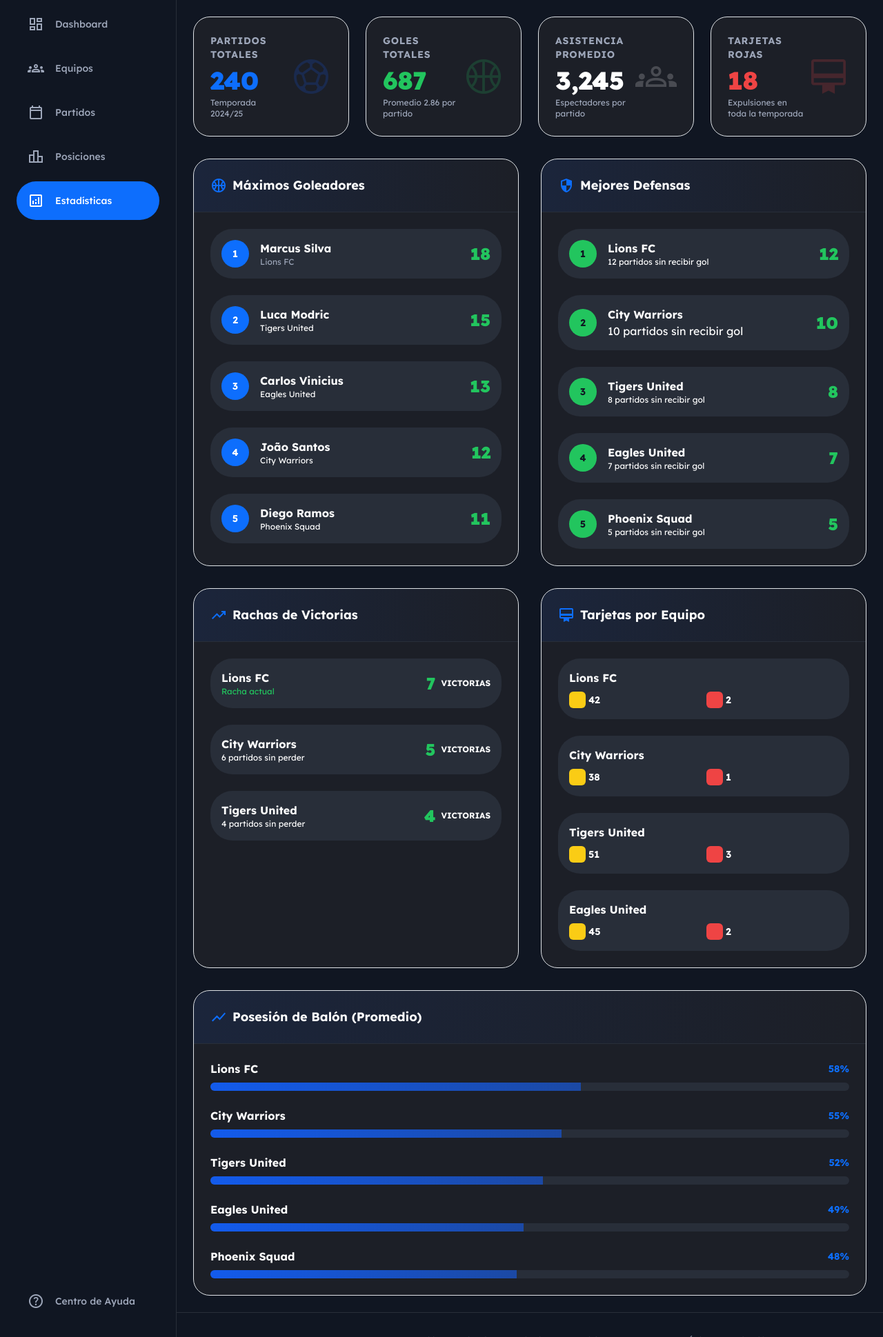
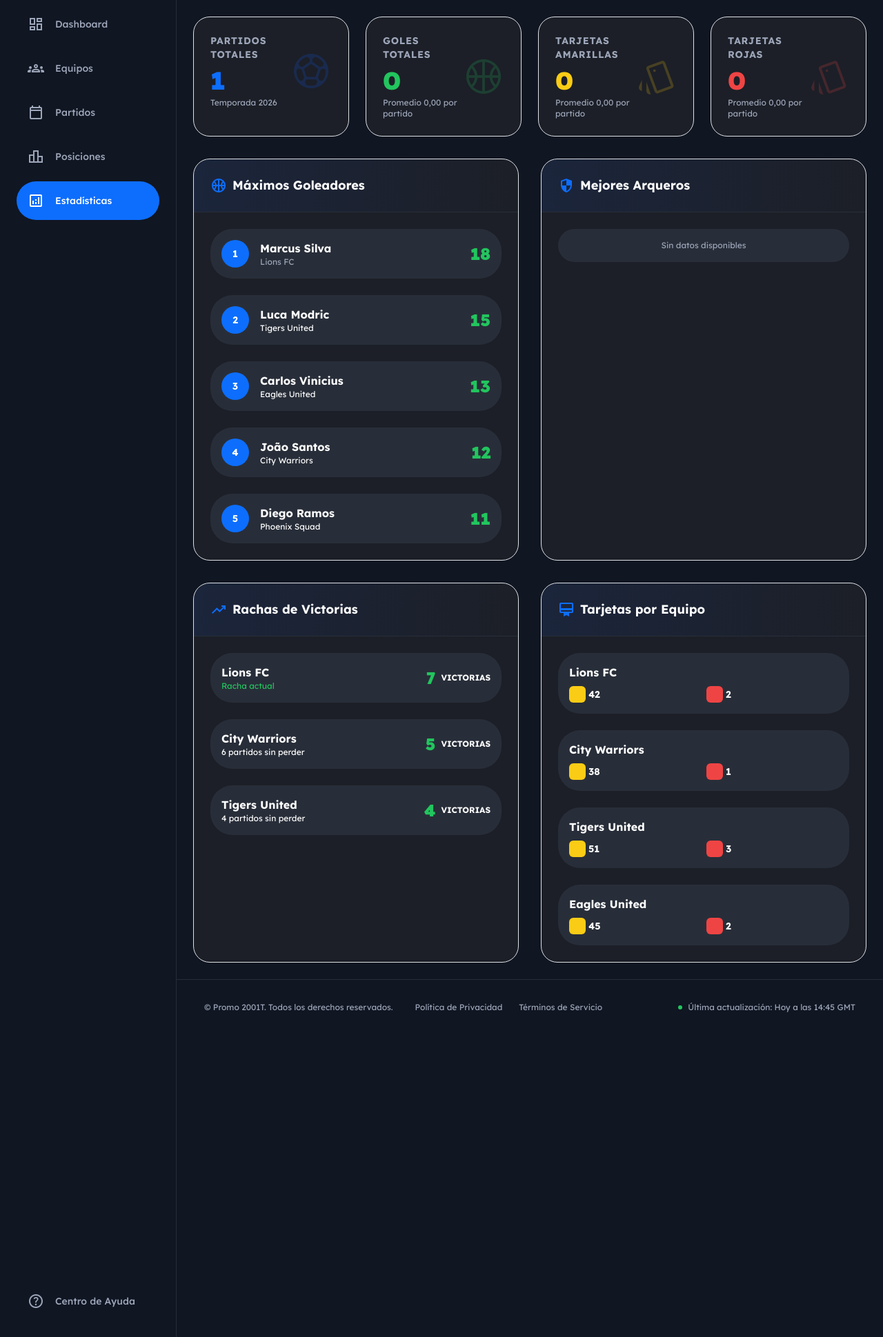
Before and after one commit to wfarelt/CAMPEONATO, a Django app: page /statistics/ in a window 1280 px wide. Shown: the part 89-2028 px from the top of the page at 69% size. Run offline with Django 5.2, Linux system fonts and the light colour scheme; a user stored in the database is signed in; tables that the repository leaves empty hold one stand-in row (values such as "Sample post"); some libraries are stand-ins or nearby versions.

Commit message:
update standigns template

```diff
--- a/apps/matches/views.py
+++ b/apps/matches/views.py
@@ -2,7 +2,7 @@ from django.shortcuts import render
 from django.contrib.auth.decorators import login_required
 
 from apps.core.categories import get_request_championship_category
-from apps.matches.services import build_home_context, build_matches_context
+from apps.matches.services import build_home_context, build_matches_context, build_statistics_context
 
 
 @login_required
@@ -19,4 +19,5 @@ def matches_view(request):
 
 @login_required
 def statistics(request):
-    return render(request, "matches/statistics.html")
+    category = get_request_championship_category(request)
+    return render(request, "matches/statistics.html", build_statistics_context(category=category))
--- a/templates/matches/statistics.html
+++ b/templates/matches/statistics.html
@@ -13,8 +13,8 @@
     <div class="flex items-center justify-between">
       <div>
         <p class="text-sm text-[#9da6b9] font-bold uppercase tracking-wider">Partidos Totales</p>
-        <p class="text-4xl font-black text-primary mt-2">240</p>
-        <p class="text-xs text-[#9da6b9] mt-1">Temporada 2024/25</p>
+        <p class="text-4xl font-black text-primary mt-2">{{ total_matches }}</p>
+        <p class="text-xs text-[#9da6b9] mt-1">Temporada 2026</p>
       </div>
       <span class="material-symbols-outlined text-6xl text-primary/20">sports_soccer</span>
     </div>
@@ -25,22 +25,22 @@
     <div class="flex items-center justify-between">
       <div>
         <p class="text-sm text-[#9da6b9] font-bold uppercase tracking-wider">Goles Totales</p>
-        <p class="text-4xl font-black text-accent-green mt-2">687</p>
-        <p class="text-xs text-[#9da6b9] mt-1">Promedio 2.86 por partido</p>
+        <p class="text-4xl font-black text-accent-green mt-2">{{ total_goals }}</p>
+        <p class="text-xs text-[#9da6b9] mt-1">Promedio {{ avg_goals_per_match|floatformat:2 }} por partido</p>
       </div>
       <span class="material-symbols-outlined text-6xl text-accent-green/20">sports_basketball</span>
     </div>
   </div>
 
-  <!-- Avg Attendance -->
+  <!-- Yellow Cards -->
   <div class="rounded-3xl border border-[#282e39] bg-[#1c1f27] p-6">
     <div class="flex items-center justify-between">
       <div>
-        <p class="text-sm text-[#9da6b9] font-bold uppercase tracking-wider">Asistencia Promedio</p>
-        <p class="text-4xl font-black text-white mt-2">3,245</p>
-        <p class="text-xs text-[#9da6b9] mt-1">Espectadores por partido</p>
+        <p class="text-sm text-[#9da6b9] font-bold uppercase tracking-wider">Tarjetas Amarillas</p>
+        <p class="text-4xl font-black text-yellow-400 mt-2">{{ total_yellow_cards }}</p>
+        <p class="text-xs text-[#9da6b9] mt-1">Promedio {{ avg_yellow_cards_per_match|floatformat:2 }} por partido</p>
       </div>
-      <span class="material-symbols-outlined text-6xl text-white/20">groups</span>
+      <span class="material-symbols-outlined text-6xl text-yellow-400/20">style</span>
     </div>
   </div>
 
@@ -49,10 +49,10 @@
     <div class="flex items-center justify-between">
       <div>
         <p class="text-sm text-[#9da6b9] font-bold uppercase tracking-wider">Tarjetas Rojas</p>
-        <p class="text-4xl font-black text-red-500 mt-2">18</p>
-        <p class="text-xs text-[#9da6b9] mt-1">Expulsiones en toda la temporada</p>
+        <p class="text-4xl font-black text-red-500 mt-2">{{ total_red_cards }}</p>
+        <p class="text-xs text-[#9da6b9] mt-1">Promedio {{ avg_red_cards_per_match|floatformat:2 }} por partido</p>
       </div>
-      <span class="material-symbols-outlined text-6xl text-red-500/20">card_membership</span>
+      <span class="material-symbols-outlined text-6xl text-red-500/20">style</span>
     </div>
   </div>
 </div>
@@ -132,75 +132,33 @@
     </div>
   </section>
 
-  <!-- Best Defenses -->
+  <!-- Top Goalkeepers -->
   <section class="rounded-3xl border border-[#282e39] bg-[#1c1f27] overflow-hidden">
     <div class="border-b border-[#282e39] bg-gradient-to-r from-primary/10 to-transparent px-6 py-4">
       <h3 class="flex items-center gap-2 text-lg font-bold">
         <span class="material-symbols-outlined text-primary">security</span>
-        Mejores Defensas
+        Mejores Arqueros
       </h3>
     </div>
     <div class="p-6">
       <div class="flex flex-col gap-4">
-        <!-- Defense 1 -->
+        {% for gk in best_goalkeepers %}
+        <!-- Goalkeeper {{ forloop.counter }} -->
         <div class="flex items-center justify-between p-3 rounded-lg bg-[#282e39] hover:bg-primary/5 transition-colors">
           <div class="flex items-center gap-3 flex-1">
-            <div class="flex items-center justify-center w-10 h-10 rounded-full bg-accent-green text-[#101622] font-bold text-sm">1</div>
+            <div class="flex items-center justify-center w-10 h-10 rounded-full bg-accent-green text-[#101622] font-bold text-sm">{{ forloop.counter }}</div>
             <div>
-              <p class="font-bold text-white">Lions FC</p>
-              <p class="text-xs text-[#9da6b9]\">12 partidos sin recibir gol</p>
+              <p class="font-bold text-white">{{ gk.team.name }}</p>
+              <p class="text-xs text-[#9da6b9]">{{ gk.goals_against }} goles recibidos</p>
             </div>
           </div>
-          <span class="text-2xl font-black text-accent-green">12</span>
+          <span class="text-2xl font-black text-accent-green">{{ gk.goals_against }}</span>
         </div>
-
-        <!-- Defense 2 -->
-        <div class="flex items-center justify-between p-3 rounded-lg bg-[#282e39] hover:bg-primary/5 transition-colors">
-          <div class="flex items-center gap-3 flex-1">
-            <div class="flex items-center justify-center w-10 h-10 rounded-full bg-accent-green text-[#101622] font-bold text-sm">2</div>
-            <div>
-              <p class="font-bold text-white\">City Warriors</p>
-              <p class=\"text-xs text-[#9da6b9]\">10 partidos sin recibir gol</p>
-            </div>
-          </div>
-          <span class="text-2xl font-black text-accent-green">10</span>
+        {% empty %}
+        <div class="p-3 rounded-lg bg-[#282e39] text-center">
+          <p class="text-xs text-[#9da6b9]">Sin datos disponibles</p>
         </div>
-
-        <!-- Defense 3 -->
-        <div class="flex items-center justify-between p-3 rounded-lg bg-[#282e39] hover:bg-primary/5 transition-colors">
-          <div class="flex items-center gap-3 flex-1">
-            <div class="flex items-center justify-center w-10 h-10 rounded-full bg-accent-green text-[#101622] font-bold text-sm">3</div>
-            <div>
-              <p class="font-bold text-white">Tigers United</p>
-              <p class="text-xs text-[#9da6b9]\">8 partidos sin recibir gol</p>
-            </div>
-          </div>
-          <span class="text-2xl font-black text-accent-green">8</span>
-        </div>
-
-        <!-- Defense 4 -->
-        <div class="flex items-center justify-between p-3 rounded-lg bg-[#282e39] hover:bg-primary/5 transition-colors">
-          <div class="flex items-center gap-3 flex-1">
-            <div class="flex items-center justify-center w-10 h-10 rounded-full bg-accent-green text-[#101622] font-bold text-sm">4</div>
-            <div>
-              <p class="font-bold text-white">Eagles United</p>
-              <p class="text-xs text-[#9da6b9]\">7 partidos sin recibir gol</p>
-            </div>
-          </div>
-          <span class="text-2xl font-black text-accent-green">7</span>
-        </div>
-
-        <!-- Defense 5 -->
-        <div class="flex items-center justify-between p-3 rounded-lg bg-[#282e39] hover:bg-primary/5 transition-colors">
-          <div class="flex items-center gap-3 flex-1">
-            <div class="flex items-center justify-center w-10 h-10 rounded-full bg-accent-green text-[#101622] font-bold text-sm">5</div>
-            <div>
-              <p class="font-bold text-white">Phoenix Squad</p>
-              <p class="text-xs text-[#9da6b9]\">5 partidos sin recibir gol</p>
-            </div>
-          </div>
-          <span class="text-2xl font-black text-accent-green">5</span>
-        </div>
+        {% endfor %}
       </div>
     </div>
   </section>
@@ -339,71 +297,4 @@
   </section>
 </div>
 
-<!-- Ball Possession & Match Stats -->
-<section class="rounded-3xl border border-[#282e39] bg-[#1c1f27] overflow-hidden">
-  <div class="border-b border-[#282e39] bg-gradient-to-r from-primary/10 to-transparent px-6 py-4">
-    <h3 class="flex items-center gap-2 text-lg font-bold">
-      <span class="material-symbols-outlined text-primary">show_chart</span>
-      Posesión de Balón (Promedio)
-    </h3>
-  </div>
-  <div class="p-6">
-    <div class="flex flex-col gap-6">
-      <!-- Team Possession 1 -->
-      <div>
-        <div class="flex items-center justify-between mb-2">
-          <p class="font-bold text-white">Lions FC</p>
-          <span class="text-sm font-bold text-primary">58%</span>
-        </div>
-        <div class="h-3 rounded-full bg-[#282e39] overflow-hidden">
-          <div class="h-full bg-gradient-to-r from-primary to-primary/60" style="width: 58%"></div>
-        </div>
-      </div>
-
-      <!-- Team Possession 2 -->
-      <div>
-        <div class="flex items-center justify-between mb-2">
-          <p class="font-bold text-white">City Warriors</p>
-          <span class="text-sm font-bold text-primary">55%</span>
-        </div>
-        <div class="h-3 rounded-full bg-[#282e39] overflow-hidden">
-          <div class="h-full bg-gradient-to-r from-primary to-primary/60" style="width: 55%"></div>
-        </div>
-      </div>
-
-      <!-- Team Possession 3 -->
-      <div>
-        <div class="flex items-center justify-between mb-2">
-          <p class="font-bold text-white">Tigers United</p>
-          <span class="text-sm font-bold text-primary">52%</span>
-        </div>
-        <div class="h-3 rounded-full bg-[#282e39] overflow-hidden">
-          <div class="h-full bg-gradient-to-r from-primary to-primary/60" style="width: 52%"></div>
-        </div>
-      </div>
-
-      <!-- Team Possession 4 -->
-      <div>
-        <div class="flex items-center justify-between mb-2">
-          <p class="font-bold text-white">Eagles United</p>
-          <span class="text-sm font-bold text-primary">49%</span>
-        </div>
-        <div class="h-3 rounded-full bg-[#282e39] overflow-hidden">
-          <div class="h-full bg-gradient-to-r from-primary to-primary/60" style="width: 49%"></div>
-        </div>
-      </div>
-
-      <!-- Team Possession 5 -->
-      <div>
-        <div class="flex items-center justify-between mb-2">
-          <p class="font-bold text-white">Phoenix Squad</p>
-          <span class="text-sm font-bold text-primary">48%</span>
-        </div>
-        <div class="h-3 rounded-full bg-[#282e39] overflow-hidden">
-          <div class="h-full bg-gradient-to-r from-primary to-primary/60" style="width: 48%"></div>
-        </div>
-      </div>
-    </div>
-  </div>
-</section>
 {% endblock %}
```
Also changed, not shown: apps/matches/services.py (+57 -0 lines), apps/teams/management/commands/seed_teams_players.py (added, +152 -0 lines), apps/teams/management/__init__.py (added), apps/teams/management/commands/__init__.py (added).
